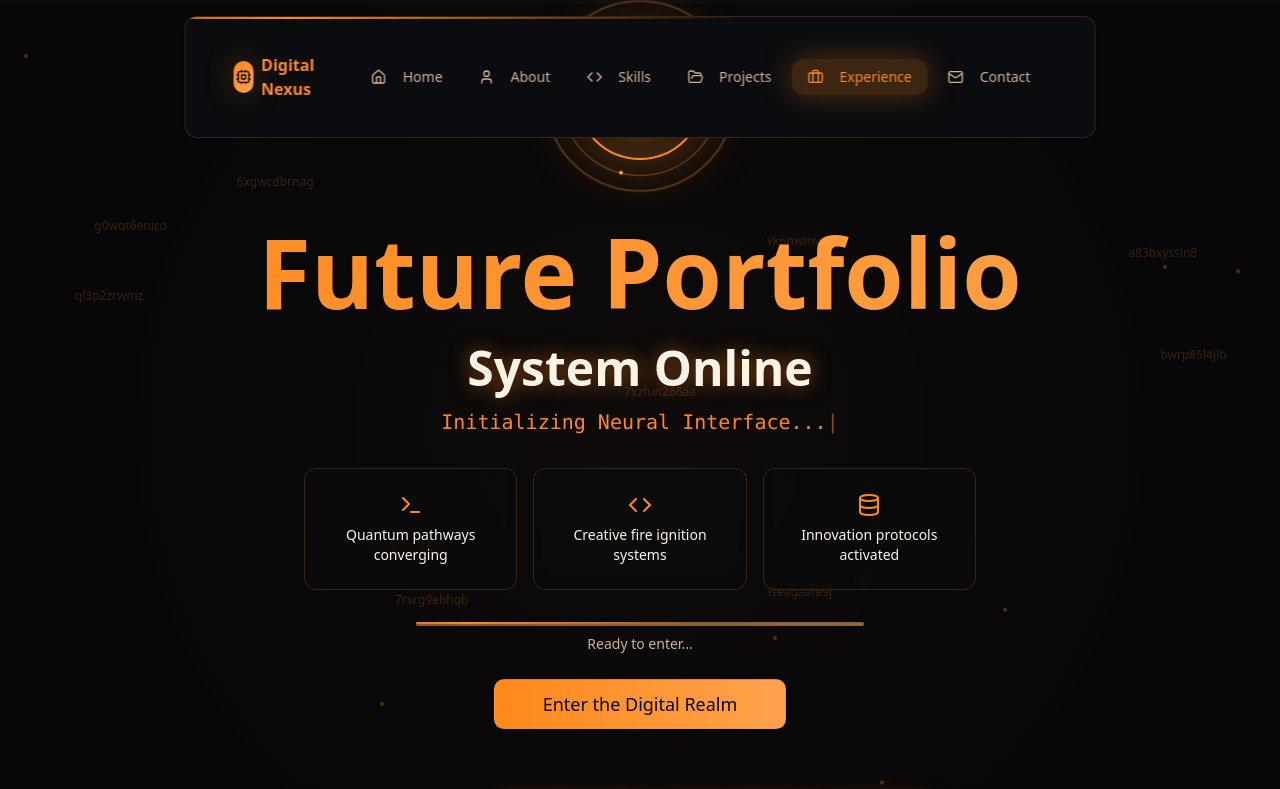
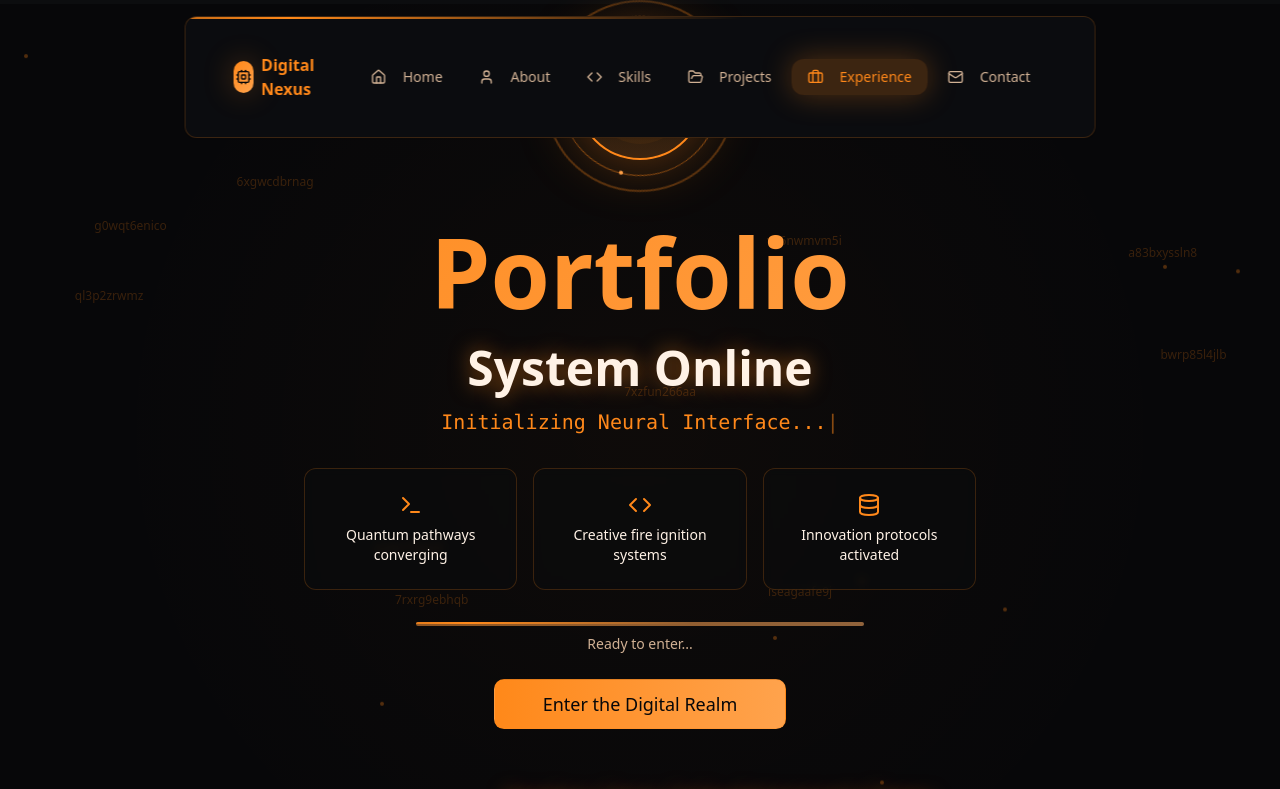
Before and after one commit to Krishnavenu6/krishna-visionssss, a React (Vite) app: page / in a window 1280 px wide. Shown: the top 789 px of the page. Built offline with nearby package versions, Linux system fonts and the light colour scheme.

Commit message:
Remove "Future" from home
Remove the word "Future" from the home page title.

```diff
--- a/src/components/HeroSection.tsx
+++ b/src/components/HeroSection.tsx
@@ -79,7 +79,7 @@ const HeroSection = () => {
 
           {/* Main Title */}
           <h1 className="text-4xl md:text-8xl font-bold mb-6 bg-gradient-nexus bg-clip-text text-transparent animate-cyber-slide">
-            Future Portfolio
+            Portfolio
           </h1>
           <h2 className="text-2xl md:text-5xl font-bold mb-4 text-glow">
             System Online
```
